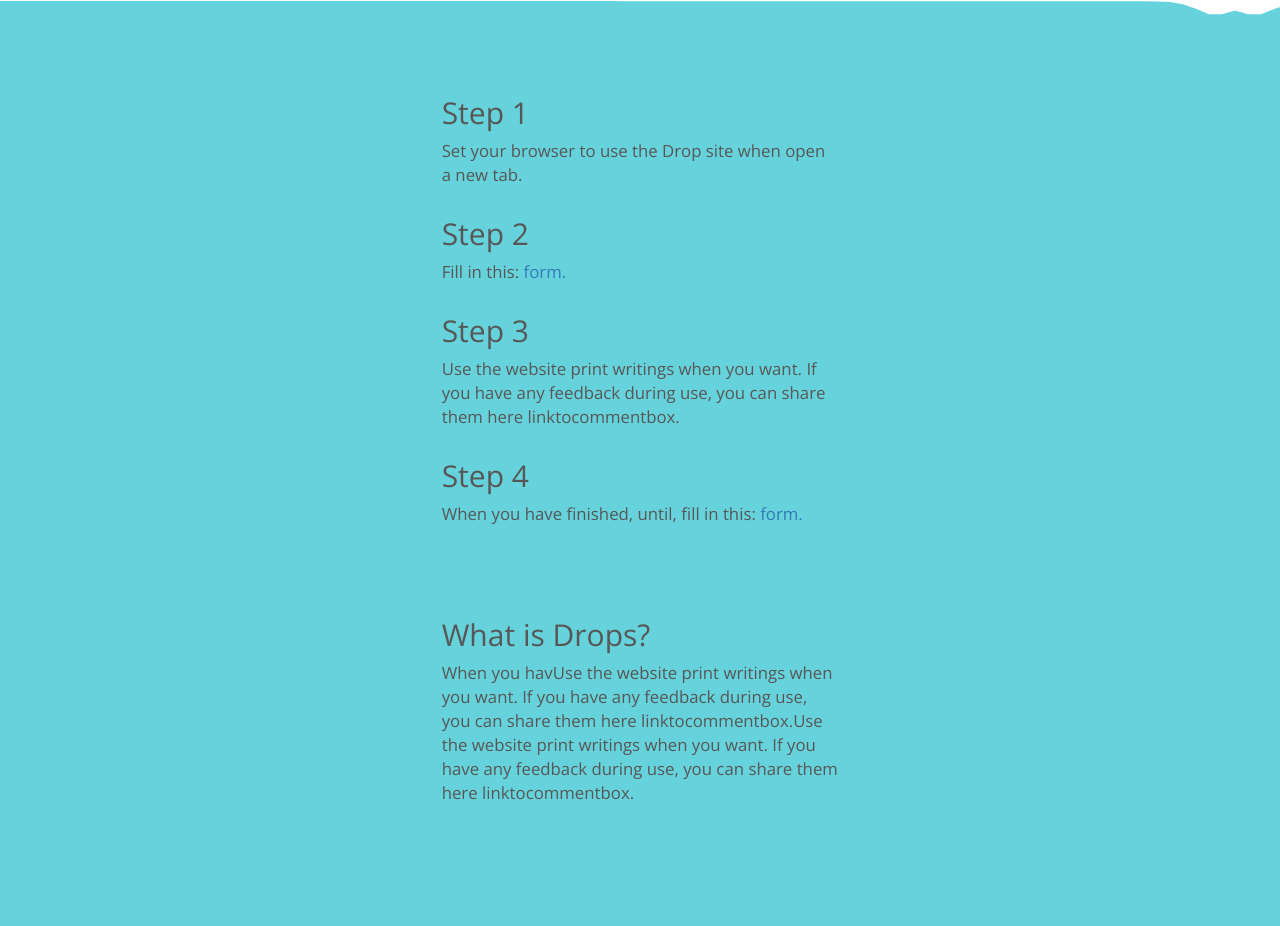
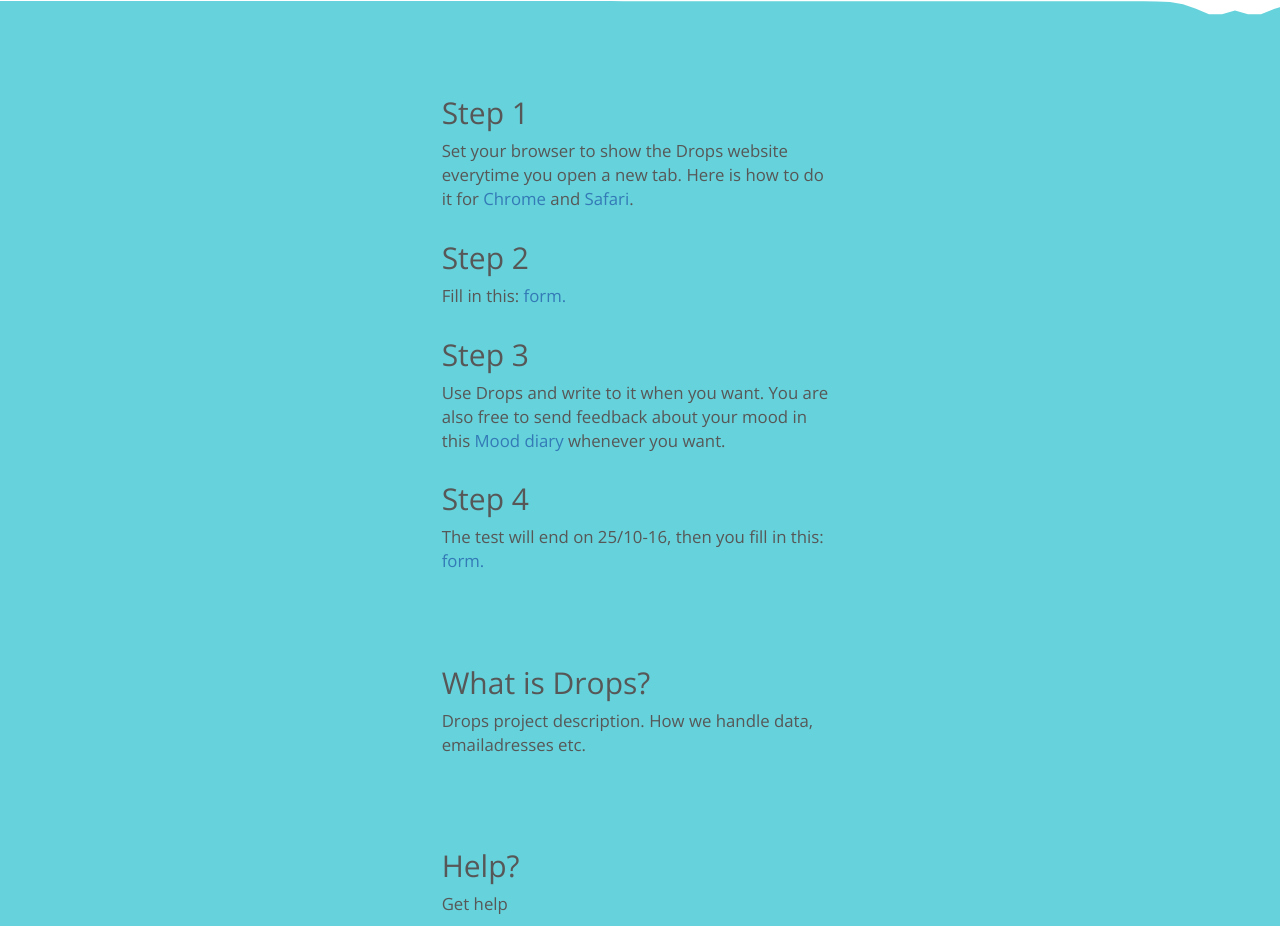
Before and after one commit to sandrai/drops, a plain HTML site: page index.html in a window 1280 px wide. Shown: the part 319-1245 px from the top of the page. Before the commit the page ends 1134 px from the top, so only its background shows below. Drawn offline with nearby package versions, Linux system fonts and the light colour scheme.

Commit message:
Update index.html

```diff
--- a/index.html
+++ b/index.html
@@ -1,7 +1,7 @@
 <!doctype html>
 <html><head>
 <meta charset="utf-8">
-    <title>Sandra Ingerhage</title>
+    <title>Drops</title>
     <meta name="viewport" content="width=device-width, initial-scale=1, minimum-scale=1, maximum-scale=1">
 
 <link href="https://fonts.googleapis.com/css?family=Open+Sans" rel="stylesheet">
@@ -29,7 +29,7 @@
     <div class="row steps">
     	<div class="col-md-4 col-md-offset-4">
        		<h2>Step 1</h2>
-            <p>Set your browser to use the Drop site when open a new tab.</p>
+            <p>Set your browser to show the Drops website everytime you open a new tab. Here is how to do it for <a href="https:">Chrome</a> and <a href="https:">Safari</a>.</p>
      	</div>
 	</div>
     <div class="row steps">
@@ -41,20 +41,27 @@
   	<div class="row steps">
     	<div class="col-md-4 col-md-offset-4">
        		<h2>Step 3</h2>
-            <p>Use the website print writings when you want. If you have any feedback during use, you can share them here linktocommentbox.</p>
+            <p>Use Drops and write to it when you want. You are also free to send feedback about your mood in this <a href="https://docs.google.com/forms/d/1tTmEHymhx_vd4ZxFH8a-cUVTftJ0jHFoy8-rBdVTY08/edit?usp=drive_web">Mood diary</a> whenever you want.</p>
      	</div>
 	</div>
 	<div class="row steps">
     	<div class="col-md-4 col-md-offset-4">
        		<h2>Step 4</h2>
-            <p>When you have finished, until, fill in this: <a href="https://docs.google.com/forms/d/12yOh_IaGdSJm0lQf_ElTyCL4pzOddpG4LjoQTIK9t5w/edit?usp=drive_web">form.</a></p>
+            <p>The test will end on 25/10-16, then you fill in this: <a href="https://docs.google.com/forms/d/12yOh_IaGdSJm0lQf_ElTyCL4pzOddpG4LjoQTIK9t5w/edit?usp=drive_web">form.</a></p>
      	</div>
 	</div>
 
     	<div class="row what">
     	<div class="col-md-4 col-md-offset-4">
        		<h2>What is Drops?</h2>
-            <p>When you havUse the website print writings when you want. If you have any feedback during use, you can share them here linktocommentbox.Use the website print writings when you want. If you have any feedback during use, you can share them here linktocommentbox.</p>
+            <p>Drops project description. How we handle data, emailadresses etc.</p>
+     	</div>
+	</div>
+
+	<div class="row what">
+    	<div class="col-md-4 col-md-offset-4">
+       		<h2>Help?</h2>
+            <p>Get help</p>
      	</div>
 	</div>
 
```
